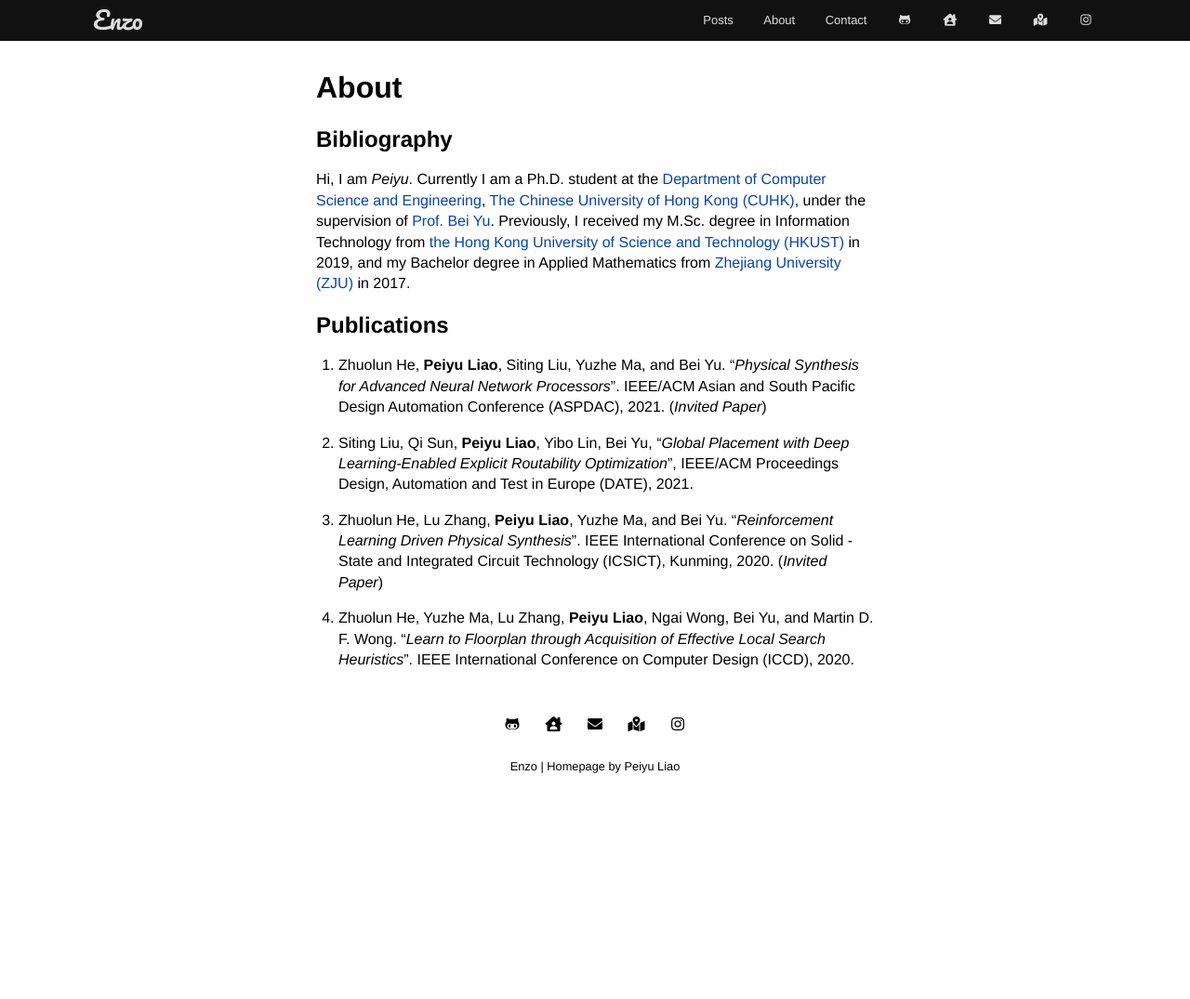
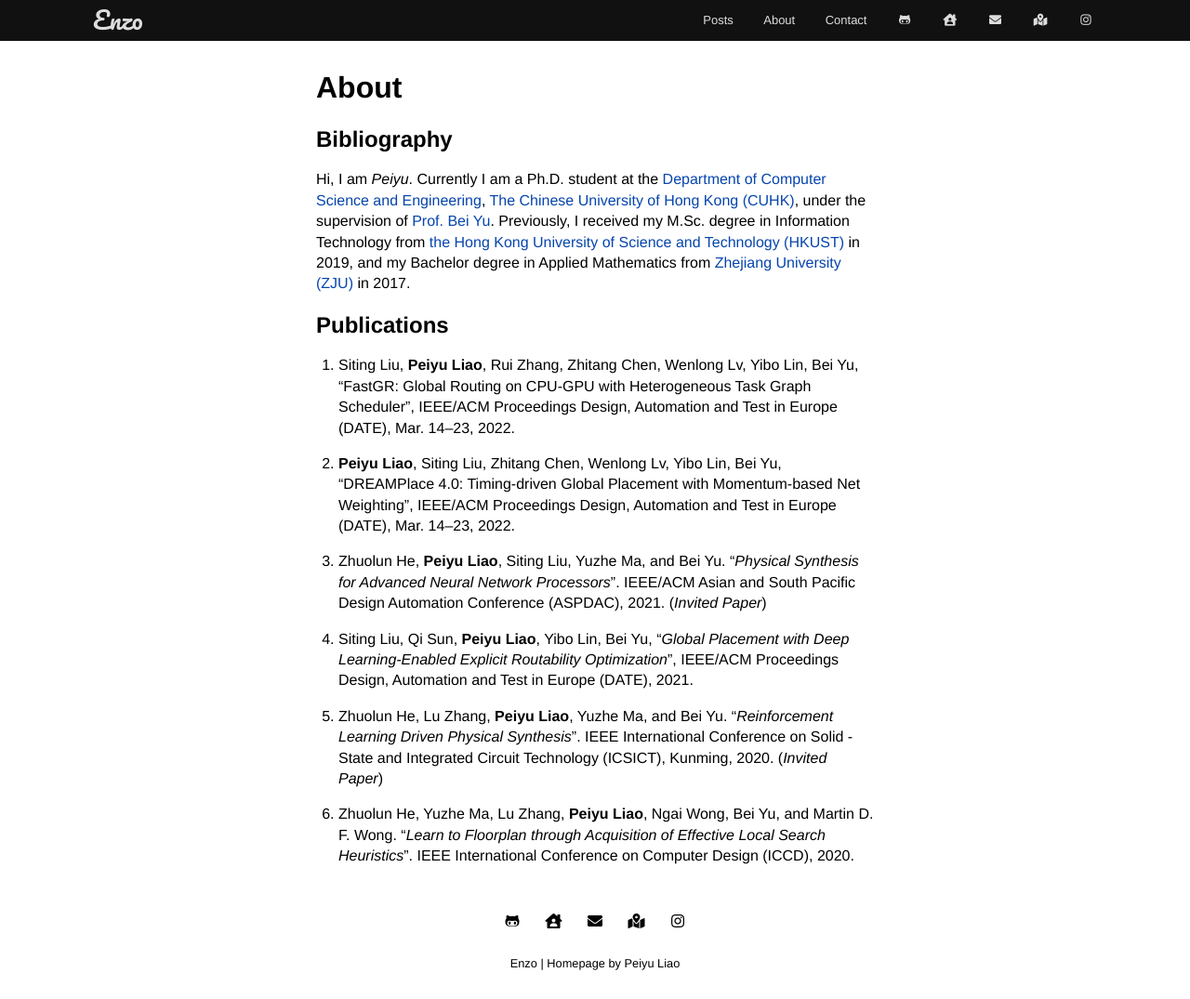
Before and after one commit to enzoleo/enzoleo.github.io, a Jekyll site: the page built from pages/about.md, in a window 1280 px wide and 1075 px high. Shown: the whole window at 93% size. Built offline with Jekyll 4.4.1, drawn with Linux system fonts in a browser that asks for light colours.

Commit message:
Add some info into about page

```diff
--- a/pages/about.md
+++ b/pages/about.md
@@ -9,7 +9,9 @@ Hi, I am *Peiyu*. Currently I am a Ph.D. student at the [Department of Computer
 
 ## Publications
 
+1. Siting Liu, **Peiyu Liao**, Rui Zhang, Zhitang Chen, Wenlong Lv, Yibo Lin, Bei Yu, “FastGR: Global Routing on CPU-GPU with Heterogeneous Task Graph Scheduler”, IEEE/ACM Proceedings Design, Automation and Test in Europe (DATE), Mar. 14–23, 2022.
+1. **Peiyu Liao**, Siting Liu, Zhitang Chen, Wenlong Lv, Yibo Lin, Bei Yu, “DREAMPlace 4.0: Timing-driven Global Placement with Momentum-based Net Weighting”, IEEE/ACM Proceedings Design, Automation and Test in Europe (DATE), Mar. 14–23, 2022.
 1. Zhuolun He, **Peiyu Liao**, Siting Liu, Yuzhe Ma, and Bei Yu. “*Physical Synthesis for Advanced Neural Network Processors*”. IEEE/ACM Asian and South Pacific Design Automation Conference (ASPDAC), 2021. (*Invited Paper*)
-2. Siting Liu, Qi Sun, **Peiyu Liao**, Yibo Lin, Bei Yu,  “*Global Placement with Deep Learning-Enabled Explicit Routability  Optimization*”, IEEE/ACM Proceedings Design, Automation and Test in  Europe (DATE), 2021.
-3. Zhuolun He, Lu Zhang, **Peiyu Liao**, Yuzhe Ma, and Bei Yu. “*Reinforcement Learning Driven Physical Synthesis*”. IEEE International Conference on Solid -State and Integrated Circuit Technology (ICSICT), Kunming, 2020. (*Invited Paper*)
-4. Zhuolun He, Yuzhe Ma, Lu Zhang, **Peiyu Liao**, Ngai Wong, Bei Yu, and Martin D. F. Wong. “*Learn to Floorplan through Acquisition of Effective Local Search Heuristics*”. IEEE International Conference on Computer Design (ICCD), 2020.
+1. Siting Liu, Qi Sun, **Peiyu Liao**, Yibo Lin, Bei Yu,  “*Global Placement with Deep Learning-Enabled Explicit Routability  Optimization*”, IEEE/ACM Proceedings Design, Automation and Test in  Europe (DATE), 2021.
+1. Zhuolun He, Lu Zhang, **Peiyu Liao**, Yuzhe Ma, and Bei Yu. “*Reinforcement Learning Driven Physical Synthesis*”. IEEE International Conference on Solid -State and Integrated Circuit Technology (ICSICT), Kunming, 2020. (*Invited Paper*)
+1. Zhuolun He, Yuzhe Ma, Lu Zhang, **Peiyu Liao**, Ngai Wong, Bei Yu, and Martin D. F. Wong. “*Learn to Floorplan through Acquisition of Effective Local Search Heuristics*”. IEEE International Conference on Computer Design (ICCD), 2020.
```
